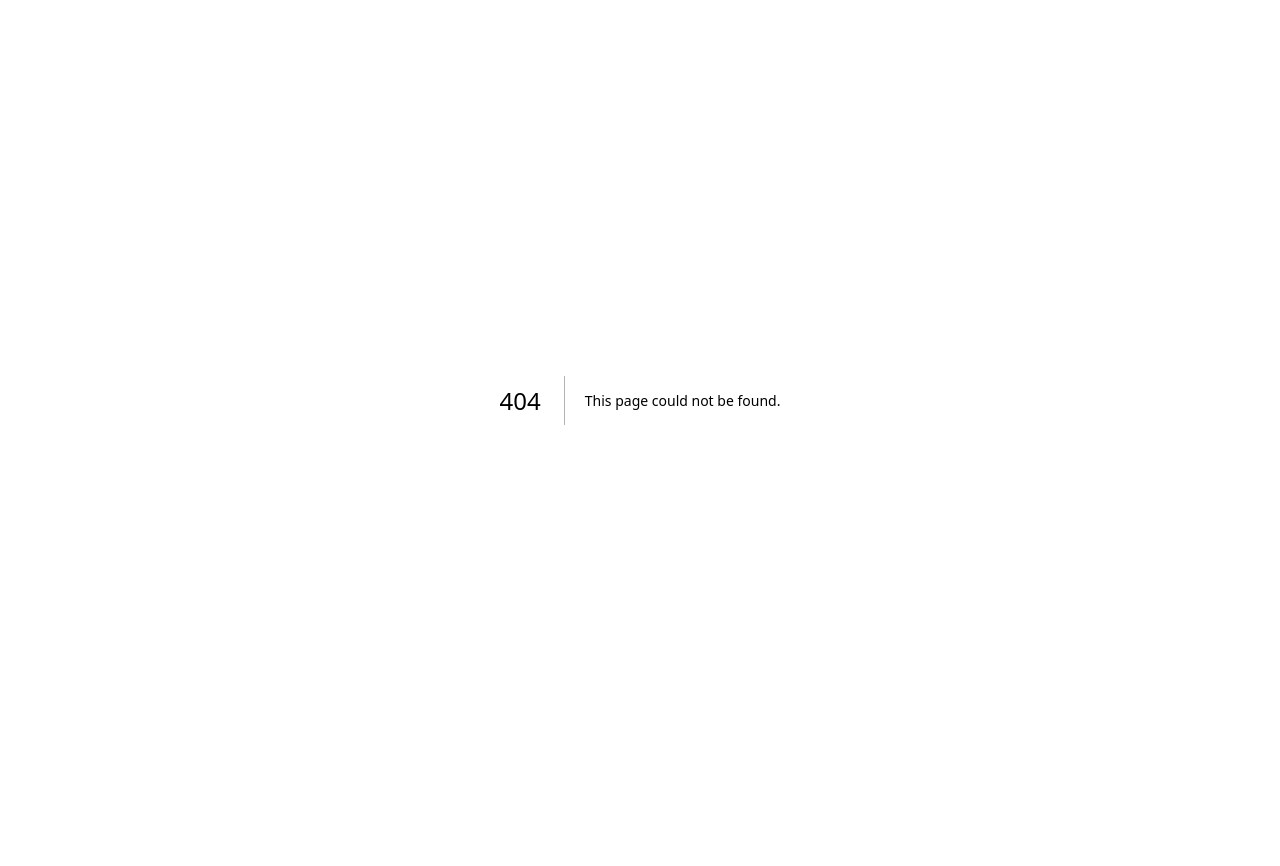
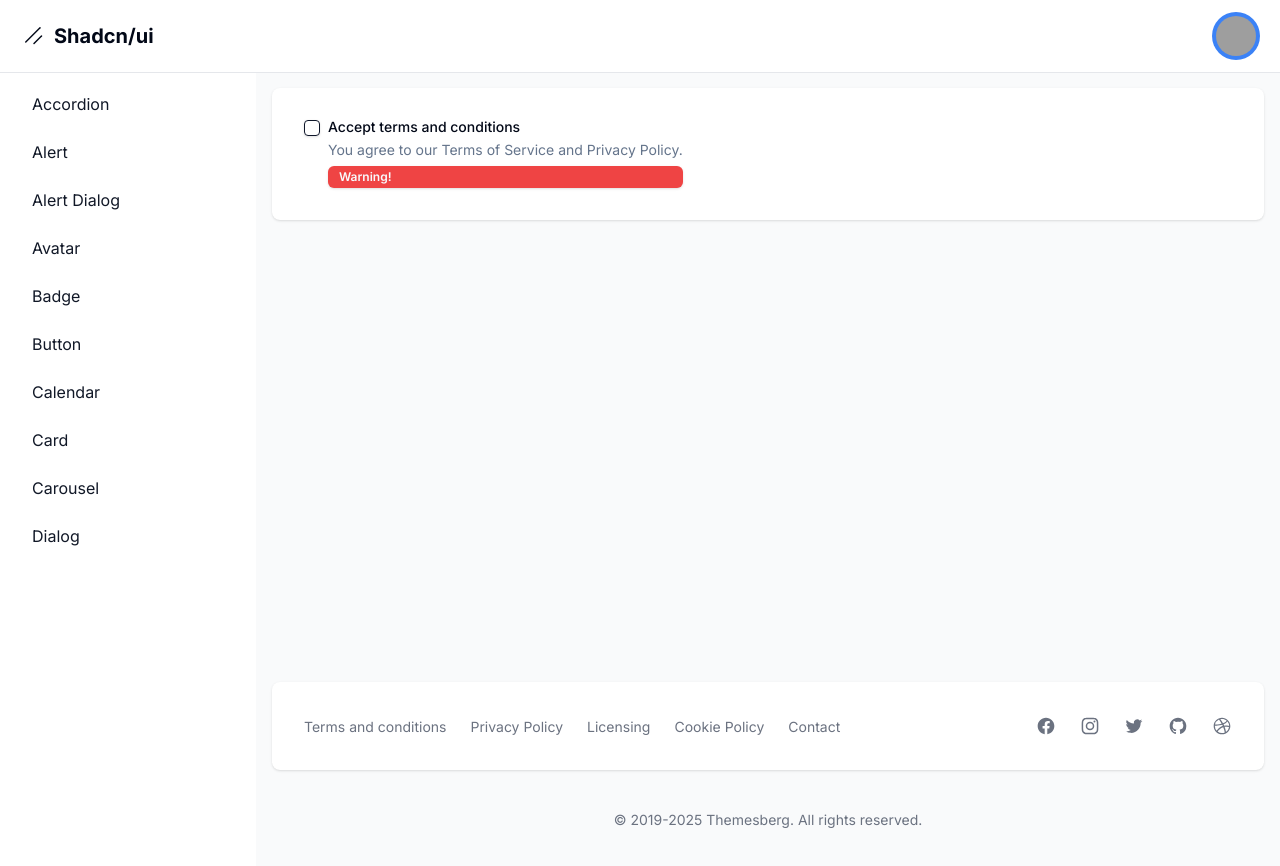
Before and after one commit to ImNotGabo/shadcn-dashboard, a Next.js app: page /dashboard/checkbox in a window 1280 px wide. Before the commit this address had no page. Shown: the top 866 px of the page. Before the commit the page ends 800 px from the top, so only its background shows below. Built offline with nearby package versions, Linux system fonts and the light colour scheme; grey boxes are pictures that could not be loaded.

Commit message:
add Checkbox page component with terms acceptance functionality

```diff
--- /dev/null
+++ b/src/app/dashboard/checkbox/page.tsx
@@ -0,0 +1,34 @@
+'use client';
+
+import { Badge } from '@/components/ui/badge';
+import { Checkbox } from '@/components/ui/checkbox';
+import { useState } from 'react';
+
+export default function Page() {
+	const [terms, setTerms] = useState(false);
+	return (
+		<div className='items-top flex space-x-2'>
+			<Checkbox
+				id='terms1'
+				checked={terms}
+				onCheckedChange={(value: boolean) => setTerms(value)}
+			/>
+			<div className='grid gap-1.5 leading-none'>
+				<label
+					htmlFor='terms1'
+					className='text-sm font-medium leading-none peer-disabled:cursor-not-allowed peer-disabled:opacity-70'
+				>
+					Accept terms and conditions
+				</label>
+				<p className='text-sm text-muted-foreground'>
+					You agree to our Terms of Service and Privacy Policy.
+				</p>
+				{terms ? (
+					<Badge>Great!</Badge>
+				) : (
+					<Badge variant='destructive'>Warning!</Badge>
+				)}
+			</div>
+		</div>
+	);
+}
```
